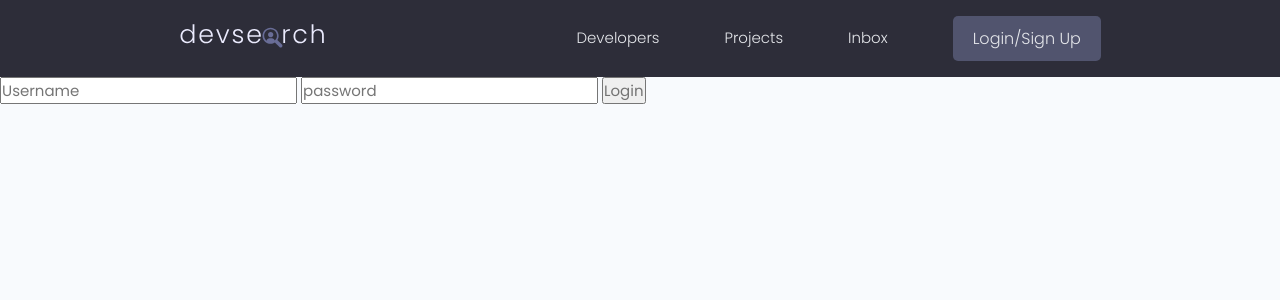
After one commit to Yoshik18/DjangoDevSearch, a Django app: page /login in a window 1280 px wide. The commit adds this page. Shown: the top 300 px of the page. Run offline with Django 3.2, Linux system fonts and the light colour scheme; some libraries are stand-ins or nearby versions.

Commit message:
Added login logout functionality

```diff
--- a/projects/views.py
+++ b/projects/views.py
@@ -1,6 +1,7 @@
 from django.shortcuts import render, redirect
 from .models import Project
 from .forms import ProjectForm
+from django.contrib.auth.decorators import login_required
 # Create your views here.
 
 
@@ -16,6 +17,7 @@ def project(request, pk):
     return render(request, 'projects/single-project.html', context)
 
 
+@login_required(login_url='login')
 def createProject(request):
     form = ProjectForm()
     if request.method == 'POST':
@@ -27,6 +29,7 @@ def createProject(request):
     return render(request, 'projects/project-form.html', context)
 
 
+@login_required(login_url='login')
 def updateProject(request, pk):
     project = Project.objects.get(id=pk)
     form = ProjectForm(instance=project)
--- a/templates/navbar.html
+++ b/templates/navbar.html
@@ -19,12 +19,18 @@
 					<a href="{% url 'projects' %}">Projects</a>
 				</li>
 				<li class="header__menuItem"><a href="">Inbox</a></li>
-				<li class="header__menuItem"><a href="">My Account</a></li>
+				{% if request.user.is_authenticated %}
 				<li class="header__menuItem">
-					<a href="{% url 'createProject' %}" class="btn btn--sub"
-						>Add Project</a
-					>
+					<a href="{% url 'createProject' %}">Add Project</a>
 				</li>
+				<li class="header__menuItem">
+					<a href="{% url 'logout' %}" class="btn btn--sub">Logout</a>
+				</li>
+				{% else %}
+				<li class="header__menuItem">
+					<a href="{% url 'login' %}" class="btn btn--sub">Login/Sign Up</a>
+				</li>
+				{% endif %}
 			</ul>
 		</nav>
 	</div>
--- /dev/null
+++ b/users/templates/users/login_register.html
@@ -0,0 +1,9 @@
+{% extends "main.html" %} {% block content %}
+<form action="{% url 'login'  %}" method="POST">
+	{% csrf_token %}
+	<input type="text" name="username" placeholder="Username" />
+	<input type="password" name="password" placeholder="password" />
+	<input type="submit" value="Login" />
+</form>
+
+{% endblock content %}
--- a/users/urls.py
+++ b/users/urls.py
@@ -3,6 +3,10 @@ from . import views
 
 
 urlpatterns = [
+    path('login', views.loginUser, name="login"),
+    path('logout', views.logoutUser, name="logout"),
+
+
     path('', views.profiles, name="profiles"),
     path('profile/<str:pk>', views.userProfile, name="user-profile")
 ]
--- a/users/views.py
+++ b/users/views.py
@@ -1,6 +1,37 @@
-from django.shortcuts import render
+from django.shortcuts import render, redirect
+from django.contrib.auth import login, logout, authenticate
+from django.contrib.auth.models import User
 from .models import Profile
 # Create your views here.
+
+
+def loginUser(request):
+
+    if request.user.is_authenticated:
+        return redirect('profiles')
+
+    if request.method == 'POST':
+        username = request.POST['username']
+        password = request.POST['password']
+
+        try:
+            user = User.objects.get(username=username)
+        except:
+            print('Username does not exist')
+
+        user = authenticate(request, username=username, password=password)
+        if user is not None:
+            login(request, user)
+            return redirect('profiles')
+        else:
+            print('Username or password is incorrect')
+
+    return render(request, 'users/login_register.html')
+
+
+def logoutUser(request):
+    logout(request)
+    return redirect('login')
 
 
 def profiles(request):
```
